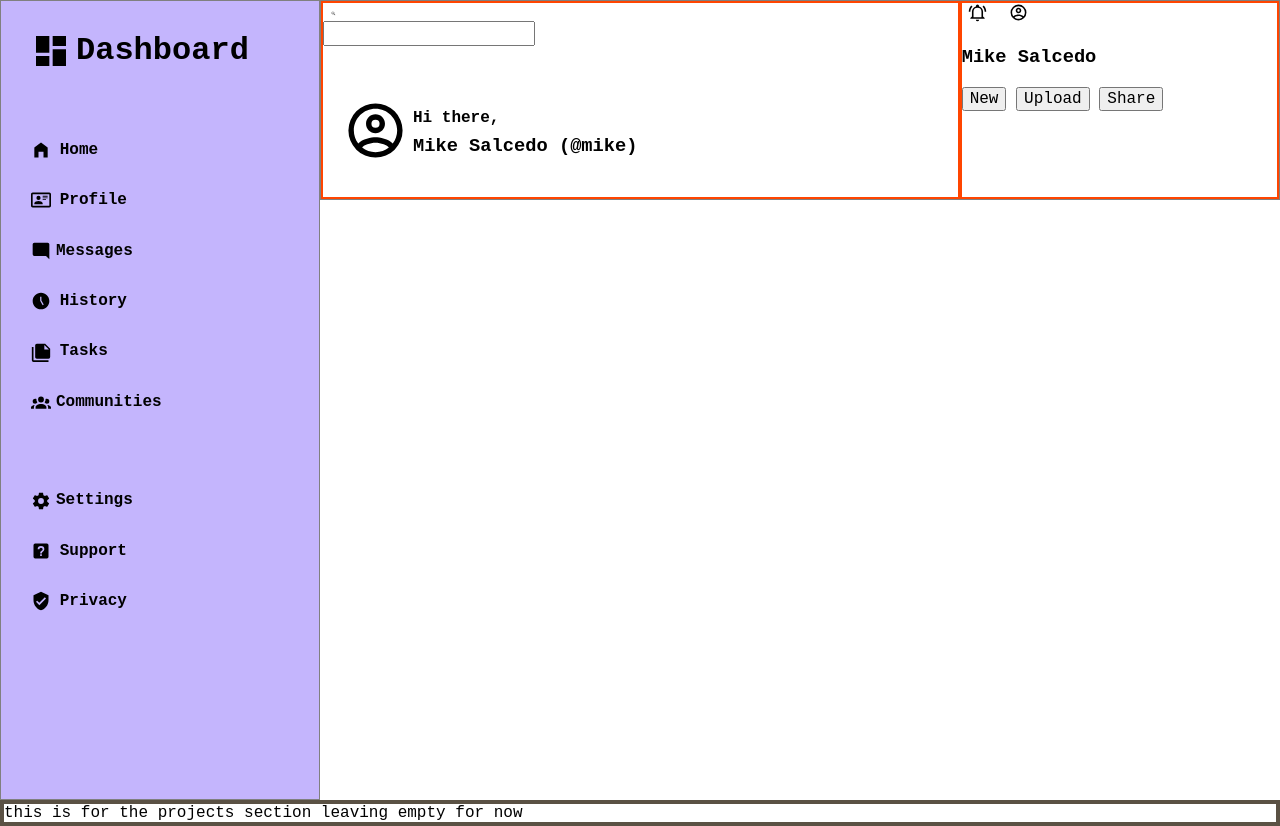
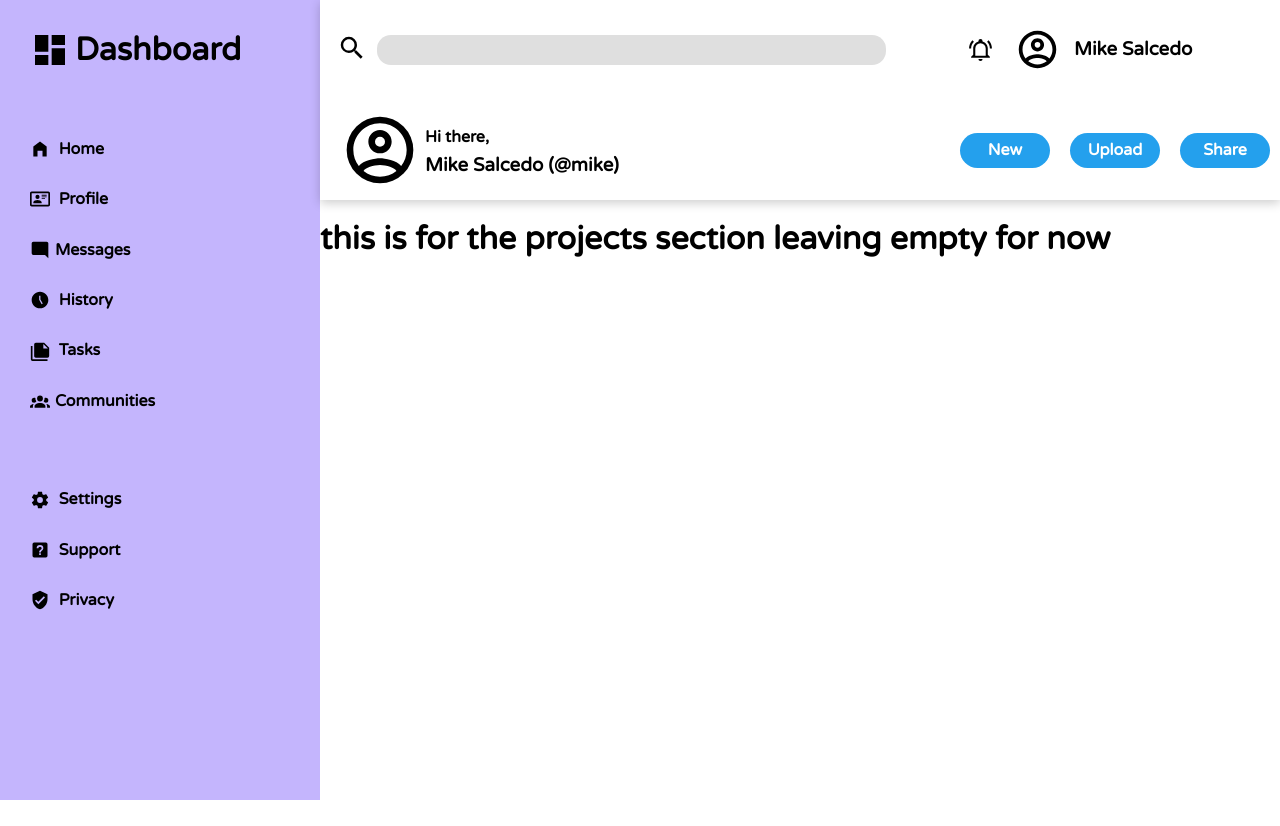
Before and after one commit to Mike-Salcedo/Admin-Dashboard, a plain HTML site: page index.html in a window 1280 px wide. After the commit the page ends 800 px from the top, so only its background shows below. Drawn offline with Linux system fonts and the light colour scheme.

Commit message:
Update styles and finish search section layout

```diff
--- a/index.html
+++ b/index.html
@@ -6,6 +6,7 @@
   <meta name="viewport" content="width=device-width, initial-scale=1.0" />
   <title>Admin Dashboard</title>
   <link rel="stylesheet" href="style.css" />
+
 </head>
 
 <body>
@@ -68,10 +69,10 @@
 
         <div class="search-section">
           <label for="search-bar">
-            <span><img src="images/magnify.svg" alt="magnifying glass for searching"
-                class="magnifying-glass-img" /></span>
-            <input type="search" id="search-bar" class="search-bar" name="search-bar" value="" />
+            <img src="images/magnify.svg" alt="magnifying glass for searching" class="magnifying-glass-img" />
+
           </label>
+          <input type="search" id="search-bar" class="search-bar" name="search-bar" value="" />
         </div>
 
 
@@ -88,11 +89,14 @@
         </div>
       </div>
       <div class="hd-section-2">
-        <img src="images/bell-ring-outline.svg" alt="image of a notification bell with two one line on each side"
-          class="bell-img" />
-        <img src="images/account-circle-outline.svg" alt="an image of the user" class="user-img" />
-        <h3 class="small-user-name">Mike Salcedo</h3>
-        <div class="btn-section">
+
+        <div class="hd-notification-section">
+          <img src="images/bell-ring-outline.svg" alt="image of a notification bell with two one line on each side"
+            class="bell-img" />
+          <img src="images/account-circle-outline.svg" alt="an image of the user" class="user-img" />
+          <h3 class="small-user-name">Mike Salcedo</h3>
+        </div>
+        <div class="hd-btn-section">
           <button class="btn">New</button>
           <button class="btn">Upload</button>
           <button class="btn">Share</button>
@@ -100,11 +104,12 @@
       </div>
     </div>
 
-  </div>
 
-  <div class="project-section">
-    this is for the projects section leaving empty for now
-  </div>
+
+    <div class="project-section">
+      <h1>this is for the projects section leaving empty for now</h1>
+    </div>
+
   </div>
 </body>
 
--- a/style.css
+++ b/style.css
@@ -1,3 +1,5 @@
+@import url("https://fonts.googleapis.com/css2?family=Varela+Round&display=swap");
+
 /*Universal box-sizing*/
 
 html {
@@ -355,7 +357,7 @@ template {
 body {
   width: 100vw;
   height: 100vh;
-  font-family: "Courier New", Courier, monospace;
+  font-family: "Varela Round", sans-serif;
 }
 
 img {
@@ -366,13 +368,14 @@ img {
 .container {
   display: grid;
   grid-template-columns: repeat(4, 1fr);
-  grid-template-rows: repeat(4, 1fr);
+  /* grid-template-rows: repeat(3, 1fr); */
+  grid-template-rows: 200px 1fr;
   height: 100vh;
   width: 100vw;
 }
 
 .container > div {
-  border: 1px solid gray;
+  /* border: 1px solid gray; */
 }
 
 /*CSS code for the sidebar*/
@@ -383,7 +386,7 @@ img {
   display: grid;
   grid-template-rows: 100px 350px 200px;
 
-  grid-row: 1/-1;
+  grid-row: 1/5;
   grid-column: 1/2;
   background-color: #c4b5fd;
 
@@ -434,65 +437,148 @@ p.sb-text-small {
 
 /*CSS code for the header section*/
 
-.header-section > * {
-  border: 2px solid orangered;
+.header-section > * > * {
+  /* border: 2px solid orangered; */
 }
 
 .header-section {
   display: grid;
   grid-template-columns: 2fr 1fr;
+  grid-template-rows: 1fr;
 
   grid-column: 2/-1;
-  grid-row: 1/1;
+  grid-row: 1/2;
+
+  /* height: fit-content; */
+
+  box-shadow: 0 3px 10px rgb(0 0 0 / 0.2);
+}
+
+.hd-section-1 {
+  grid-column: 1;
+  height: auto;
+
+  /* border: 3px solid green; */
+}
+
+.search-section {
+  grid-column: 1;
+  grid-row: 1;
+
+  display: grid;
+  grid-template-columns: 40px 1fr;
+
+  padding: 17px;
+
+  height: 50%;
+
+  align-items: center;
+}
+
+.search-section > label > img {
+  width: fit-content;
+  height: 30px;
+}
+
+input.search-bar {
+  width: 90%;
+  grid-column: 2;
+  border-radius: 14px;
+  border: white;
+  background-color: rgb(223, 223, 223);
+  height: 30px;
+}
+
+.user-section {
+  height: 50%;
+  padding: 20px;
+
+  display: grid;
+  grid-template-columns: 70px 1fr;
+
+  column-gap: 15px;
+
+  align-items: center;
+  justify-content: center;
+
+  /* border: 1px solid blue; */
+  padding-top: 10px;
+}
+
+.large-user-img {
+  width: fit-content;
+  height: 80px;
+}
+
+.name-section {
+  line-height: 0.4rem;
+}
+
+.hd-section-2 {
+  display: grid;
+  grid-column: 2;
+
+  grid-template-rows: 1fr 1fr;
+
+  /* border: 1px solid yellow; */
+
+}
+
+.hd-notification-section {
+  display: grid;
+  grid-template-columns: 40px 40px 1fr;
+  align-content: center;
+
+  align-items: center;
+  justify-items: center;
+  width: fit-content;
+
+  column-gap: 17px;
+
+  /* border: 1px solid black; */
+}
+
+
+.bell-img {
+  width: fit-content;
+  height: 25px;
+}
+
+.user-img {
+  width: fit-content;
+  height: 45px;
+}
+
+.hd-btn-section {
+  display: grid;
+  grid-template-columns: 90px 90px 90px;
+  column-gap: 20px;
+
+  align-items: center;
+}
+
+.btn {
+  height: 35px;
+  border-radius: 25px;
+
+  border: 0px;
+  background-color: #24a0ed;
+  color: white;
+  font-weight: 700;
+}
+
+.btn:hover {
+  height: 40px;
+  width: 90px;
+  cursor: pointer;
 }
 
 /*CSS for projects Section*/
 
 .project-section {
-  border: 4px solid rgb(90, 81, 68);
+  /* border: 4px solid rgb(90, 81, 68); */
   grid-column: 2/-1;
   grid-row: 2/-1;
 
   display: grid;
 }
-
-.search-section{
-  display: grid;
-  grid-template-columns: 1fr 1fr 1fr;
-
-
-}
-
-.search-section > img {
-  width: fit-content;
-  height: 60px;
-}
-
-input.search-bar{
-  width: 100%;
-  grid-column: 1/4;
-}
-
-.user-section {
-  margin-top: 20px;
-  padding: 20px;
-
-  display: grid;
-  grid-template-columns: 70px 1fr;
-
-  align-items: center;
-  justify-content: center;
-}
-
-.large-user-img {
-  width: fit-content;
-  height: 65px;
-}
-
-.user-section > * {
-  /* border: 1px solid greenyellow; */
-}
-
-.name-section {
-  line-height: 0.4rem;
-}
```
